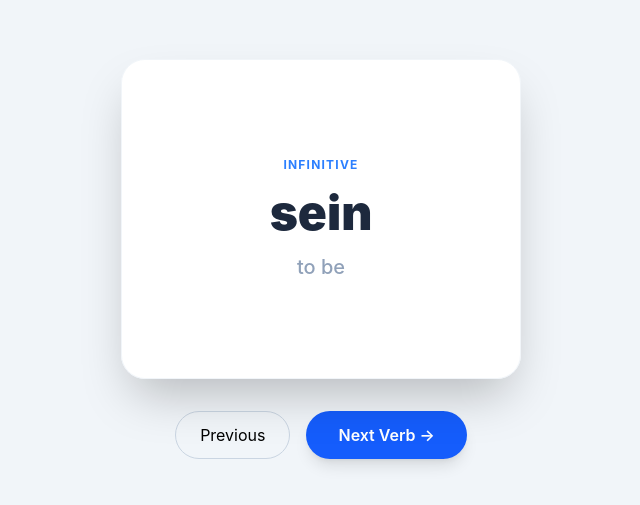
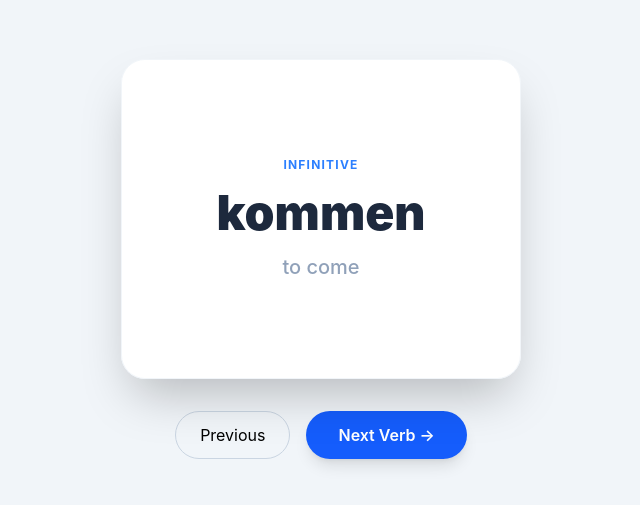
Before and after one commit to imdugud/german-flashcards, a React (Vite) app: page / in a window 1280 px wide. Shown: the part 159-664 px from the top of the page, without its empty margins (319-959 px from the left). Built offline with nearby package versions, Linux system fonts and the light colour scheme.

Commit message:
shuffled cards are added

```diff
--- a/src/App.tsx
+++ b/src/App.tsx
@@ -6,20 +6,21 @@ import verbData from './verb.data.json';
 const MOCK_VERBS: VerbList = verbData as VerbList;
 
 function App() {
-  const duration = 5000; // Duration to show the info box (5 seconds)
+  //const duration = 5000; // Duration to show the info box (5 seconds)
   const [index, setIndex] = useState(0);
+  const [shuffledCards, setShuffledCards] = useState<VerbList>(MOCK_VERBS);
   const [isFlipped, setIsFlipped] = useState(false);
 
 
   //usecallback usage to memoize the nextCard and prevCard functions, preventing unnecessary re-renders of child components that depend on these functions as props.
   const nextCard = useCallback(() => {
     setIsFlipped(false);
-    setIndex((prev) => (prev + 1) % MOCK_VERBS.length);
+    setIndex((prev) => (prev + 1) % shuffledCards.length);
   }, []);
 
   const prevCard = useCallback(() => {
     setIsFlipped(false);
-    setIndex((prev) => (prev - 1 + MOCK_VERBS.length) % MOCK_VERBS.length);
+    setIndex((prev) => (prev - 1 + shuffledCards.length) % shuffledCards.length);
   }, []);
 
   const toggleFlip = useCallback(() => {
@@ -37,6 +38,10 @@ function App() {
       if (event.code === 'ArrowLeft') prevCard();
     };
 
+    // Shuffle cards on initial load
+    setShuffledCards([...MOCK_VERBS].sort(() => Math.random() - 0.5));
+    setIndex(0); // reset to first card after shuffling
+
     window.addEventListener('keydown', handleKeyDown);
     return () => {
       window.removeEventListener('keydown', handleKeyDown);
@@ -51,7 +56,7 @@ function App() {
       </div>
 
       <Flashcard
-        card={MOCK_VERBS[index]}
+        card={shuffledCards[index]}
         isFlipped={isFlipped}
         onFlip={toggleFlip}
       />
```
